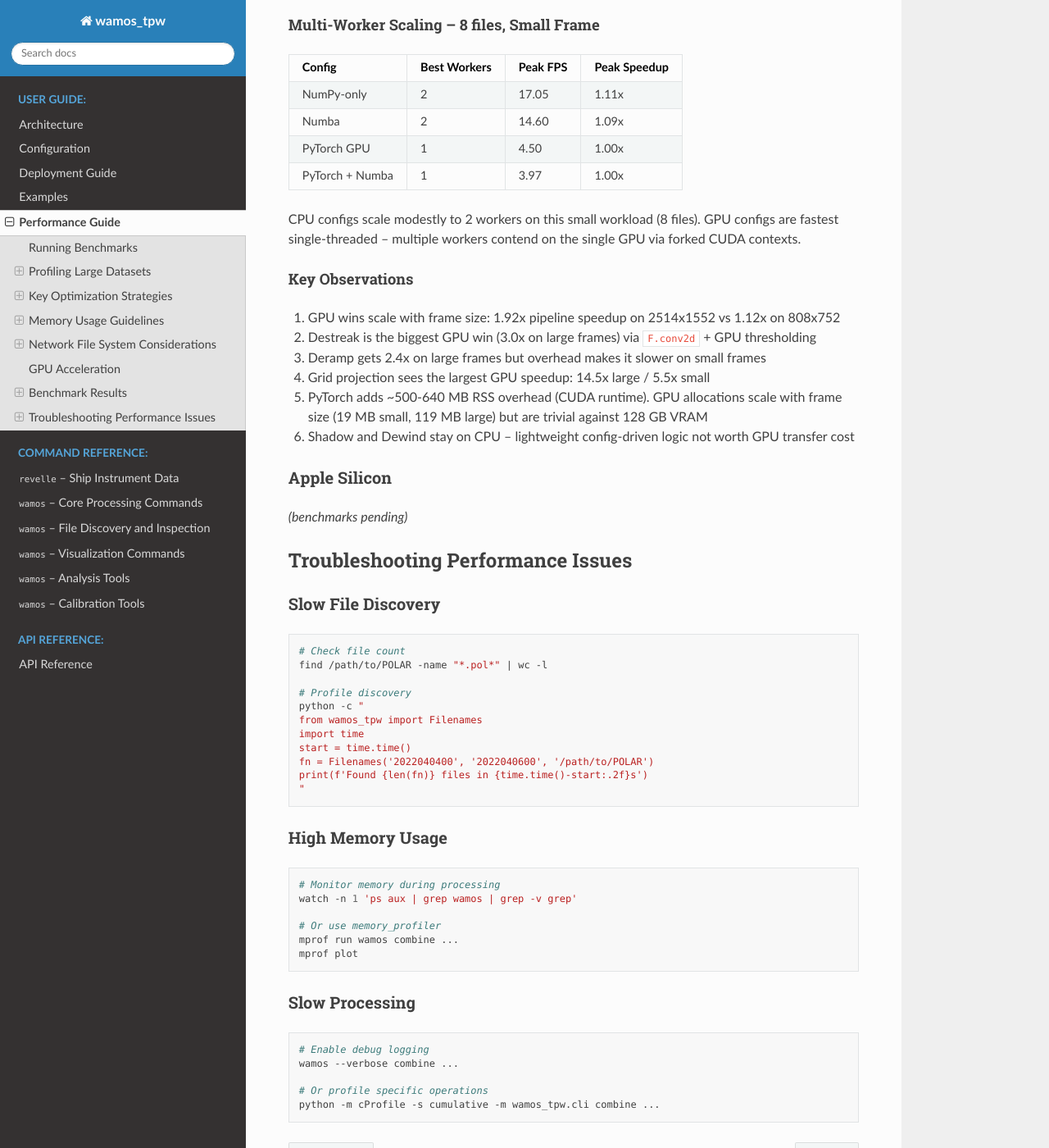
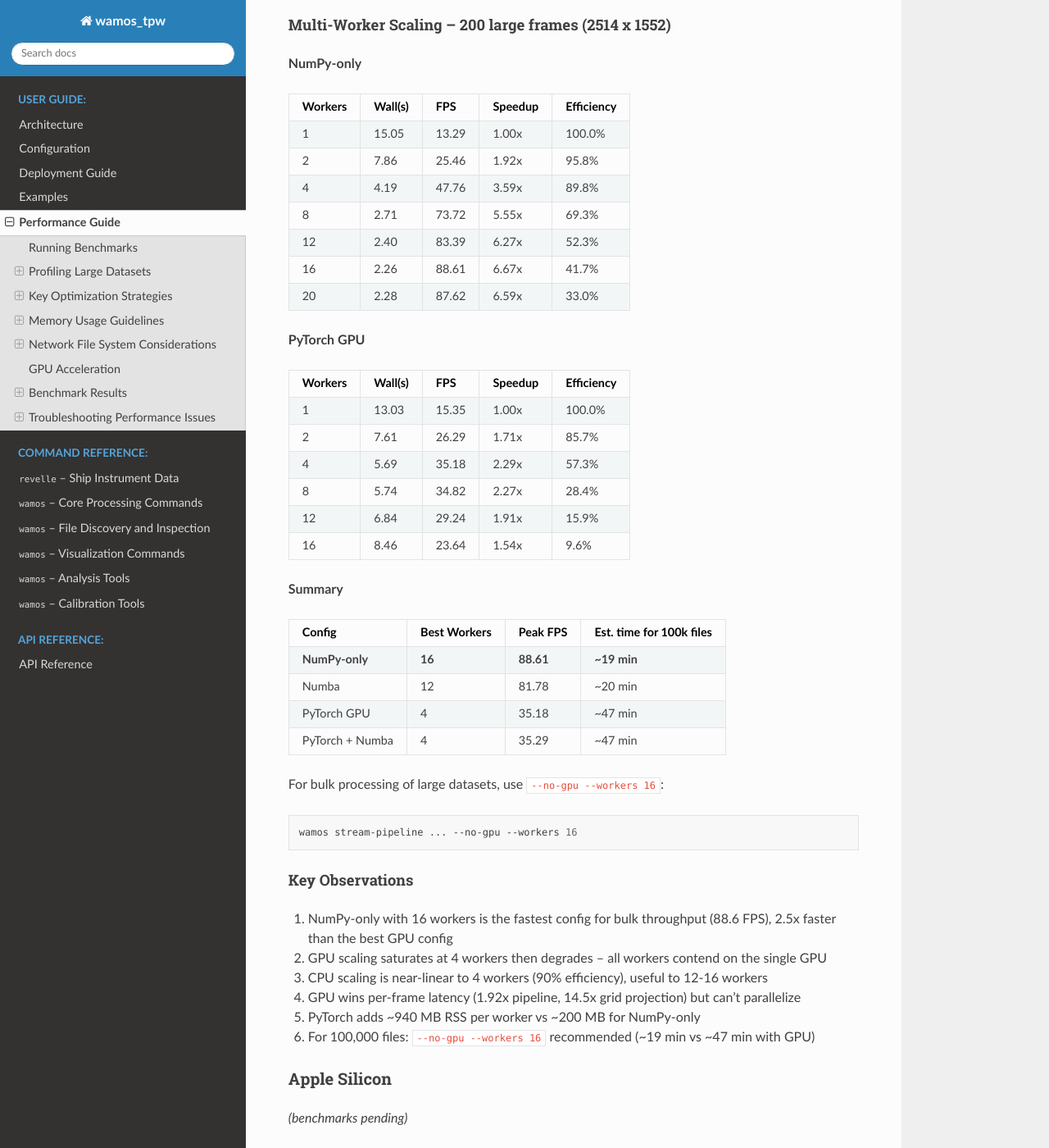
Before and after one commit to mousebrains/WAMOS_tpw, a Sphinx documentation site: the page built from docs/performance.md, in a window 1280 px wide and 1400 px high, scrolled down 6621 px. Shown: the whole window at 82% size. Built offline with Sphinx 7.4.7 and the Read the Docs theme 3.1.0, drawn with Linux system fonts in a browser that asks for light colours.

Commit message:
Update scaling benchmarks with 200 large-frame results
Replace 8-file small-frame scaling data (dominated by fork overhead)
with proper 200-file large-frame benchmark from /scratch/tpw/POLAR.
NumPy-only with 16 workers peaks at 88.6 FPS (6.67x speedup), 2.5x
faster than the best GPU config (35.2 FPS at 4 workers). GPU saturates
at 4 workers then degrades due to single-GPU contention. Recommended
config for bulk processing: --no-gpu --workers 16 (~19 min for 100k files).

Co-Authored-By: Claude Opus 4.6 <noreply@anthropic.com>

````diff
--- a/docs/performance.md
+++ b/docs/performance.md
@@ -298,27 +298,54 @@ Software: PyTorch 2.10.0+cu128, Numba 0.63.1, NumPy 2.3.5
 | Delta RSS | 47.4 | 53.2 | 554.9 | 560.2 |
 | GPU Peak Alloc | N/A | N/A | 18.6 | 18.6 |
 
-#### Multi-Worker Scaling -- 8 files, Small Frame
+#### Multi-Worker Scaling -- 200 large frames (2514 x 1552)
 
-| Config | Best Workers | Peak FPS | Peak Speedup |
+**NumPy-only**
+
+| Workers | Wall(s) | FPS | Speedup | Efficiency |
+|---|---|---|---|---|
+| 1 | 15.05 | 13.29 | 1.00x | 100.0% |
+| 2 | 7.86 | 25.46 | 1.92x | 95.8% |
+| 4 | 4.19 | 47.76 | 3.59x | 89.8% |
+| 8 | 2.71 | 73.72 | 5.55x | 69.3% |
+| 12 | 2.40 | 83.39 | 6.27x | 52.3% |
+| 16 | 2.26 | 88.61 | 6.67x | 41.7% |
+| 20 | 2.28 | 87.62 | 6.59x | 33.0% |
+
+**PyTorch GPU**
+
+| Workers | Wall(s) | FPS | Speedup | Efficiency |
+|---|---|---|---|---|
+| 1 | 13.03 | 15.35 | 1.00x | 100.0% |
+| 2 | 7.61 | 26.29 | 1.71x | 85.7% |
+| 4 | 5.69 | 35.18 | 2.29x | 57.3% |
+| 8 | 5.74 | 34.82 | 2.27x | 28.4% |
+| 12 | 6.84 | 29.24 | 1.91x | 15.9% |
+| 16 | 8.46 | 23.64 | 1.54x | 9.6% |
+
+**Summary**
+
+| Config | Best Workers | Peak FPS | Est. time for 100k files |
 |---|---|---|---|
-| NumPy-only | 2 | 17.05 | 1.11x |
-| Numba | 2 | 14.60 | 1.09x |
-| PyTorch GPU | 1 | 4.50 | 1.00x |
-| PyTorch + Numba | 1 | 3.97 | 1.00x |
+| **NumPy-only** | **16** | **88.61** | **~19 min** |
+| Numba | 12 | 81.78 | ~20 min |
+| PyTorch GPU | 4 | 35.18 | ~47 min |
+| PyTorch + Numba | 4 | 35.29 | ~47 min |
 
-CPU configs scale modestly to 2 workers on this small workload (8 files).
-GPU configs are fastest single-threaded -- multiple workers contend on the
-single GPU via forked CUDA contexts.
+For bulk processing of large datasets, use `--no-gpu --workers 16`:
+
+```bash
+wamos stream-pipeline ... --no-gpu --workers 16
+```
 
 #### Key Observations
 
-1. GPU wins scale with frame size: 1.92x pipeline speedup on 2514x1552 vs 1.12x on 808x752
-2. Destreak is the biggest GPU win (3.0x on large frames) via `F.conv2d` + GPU thresholding
-3. Deramp gets 2.4x on large frames but overhead makes it slower on small frames
-4. Grid projection sees the largest GPU speedup: 14.5x large / 5.5x small
-5. PyTorch adds ~500-640 MB RSS overhead (CUDA runtime). GPU allocations scale with frame size (19 MB small, 119 MB large) but are trivial against 128 GB VRAM
-6. Shadow and Dewind stay on CPU -- lightweight config-driven logic not worth GPU transfer cost
+1. NumPy-only with 16 workers is the fastest config for bulk throughput (88.6 FPS), 2.5x faster than the best GPU config
+2. GPU scaling saturates at 4 workers then degrades -- all workers contend on the single GPU
+3. CPU scaling is near-linear to 4 workers (90% efficiency), useful to 12-16 workers
+4. GPU wins per-frame latency (1.92x pipeline, 14.5x grid projection) but can't parallelize
+5. PyTorch adds ~940 MB RSS per worker vs ~200 MB for NumPy-only
+6. For 100,000 files: `--no-gpu --workers 16` recommended (~19 min vs ~47 min with GPU)
 
 ### Apple Silicon
 
````
